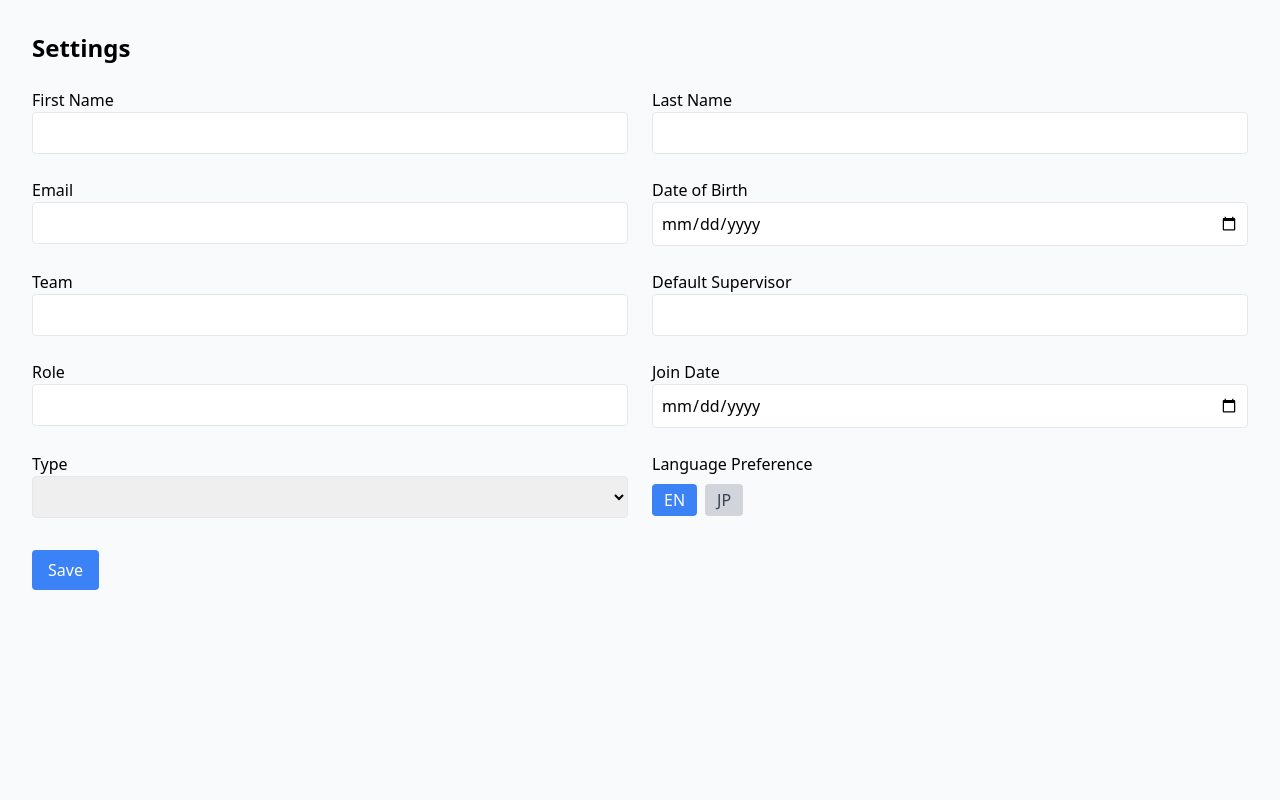
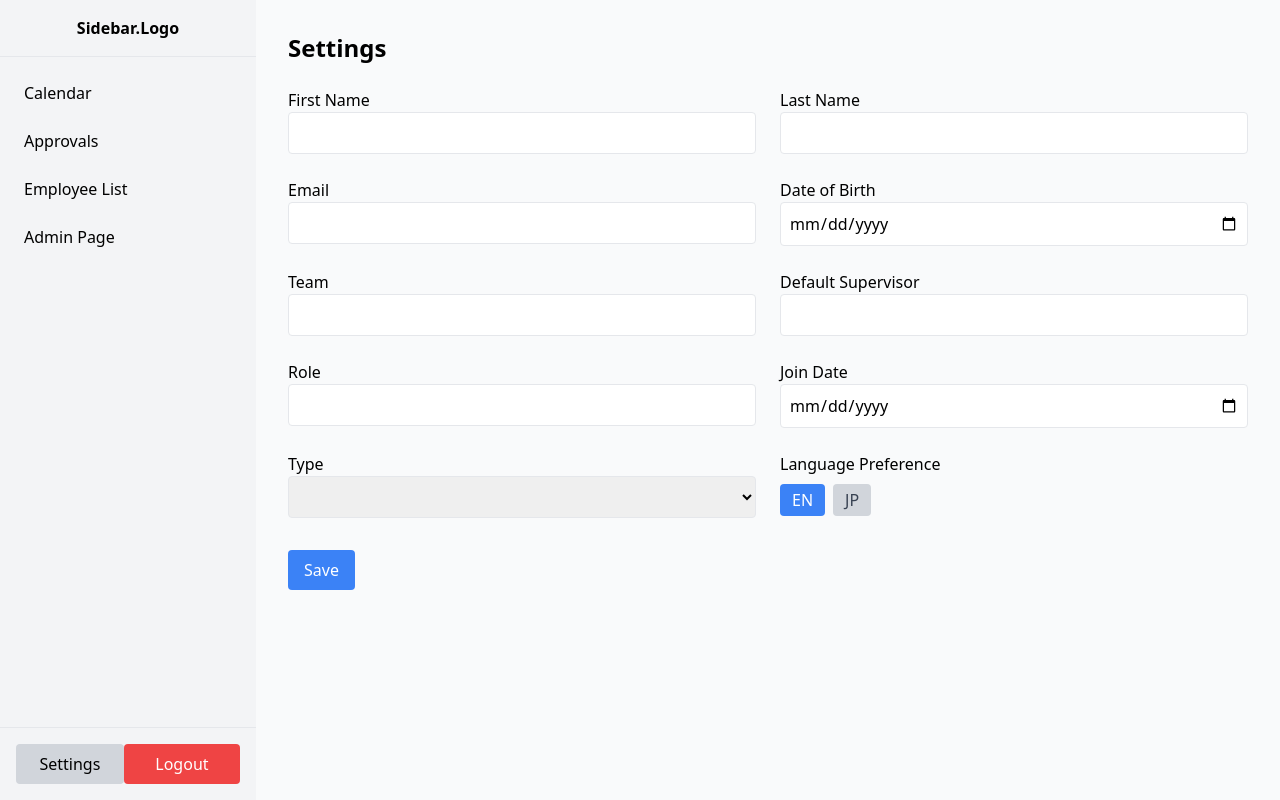
Before and after one commit to CC36-Team-Cherry/Frontend, a Vue app: page /settings in a window 1280 px wide. Built offline with nearby package versions, Linux system fonts and the light colour scheme; the HTML template or start-up script is replaced by a standard one.

Commit message:
fix: sidebar view

```diff
--- a/src/router/index.ts
+++ b/src/router/index.ts
@@ -40,7 +40,7 @@ const router = createRouter({
   ],
 });
 
-
+// this is also for show and not show the sidebar
 router.beforeEach((to, from, next) => {
   const authStore = useAuthStore();
 
@@ -51,6 +51,10 @@ router.beforeEach((to, from, next) => {
     authStore.navigateToPage(AppPageType.REGISTRATION);
   } else if (to.name === 'employee') {
     authStore.navigateToPage(AppPageType.EMPLOYEE_LIST);
+  } else if (to.name === 'calendar') {
+    authStore.navigateToPage(AppPageType.CALENDAR);
+  } else if (to.name === 'settings') {
+    authStore.navigateToPage(AppPageType.SETTINGS);
   }
 
   next();
--- a/src/stores/authStore.ts
+++ b/src/stores/authStore.ts
@@ -32,6 +32,8 @@ export const useAuthStore = defineStore('auth', {
   },
   getters: {
     isAuthenticated: (state) => !!state.user,
-    showSidebar: (state) => state.currentPage === AppPageType.EMPLOYEE_LIST,
+    showSidebar: (state) => state.currentPage === AppPageType.EMPLOYEE_LIST ||
+                            state.currentPage === AppPageType.CALENDAR ||
+                            state.currentPage === AppPageType.SETTINGS
   },
 });
--- a/src/types/AppState.ts
+++ b/src/types/AppState.ts
@@ -3,4 +3,6 @@ export enum AppPageType {
     LOGIN = 'LOGIN',
     REGISTRATION = 'REGISTRATION',
     EMPLOYEE_LIST = 'EMPLOYEE_LIST',
+    CALENDAR = 'CALENDAR',
+    SETTINGS = 'SETTINGS'
   }
```
